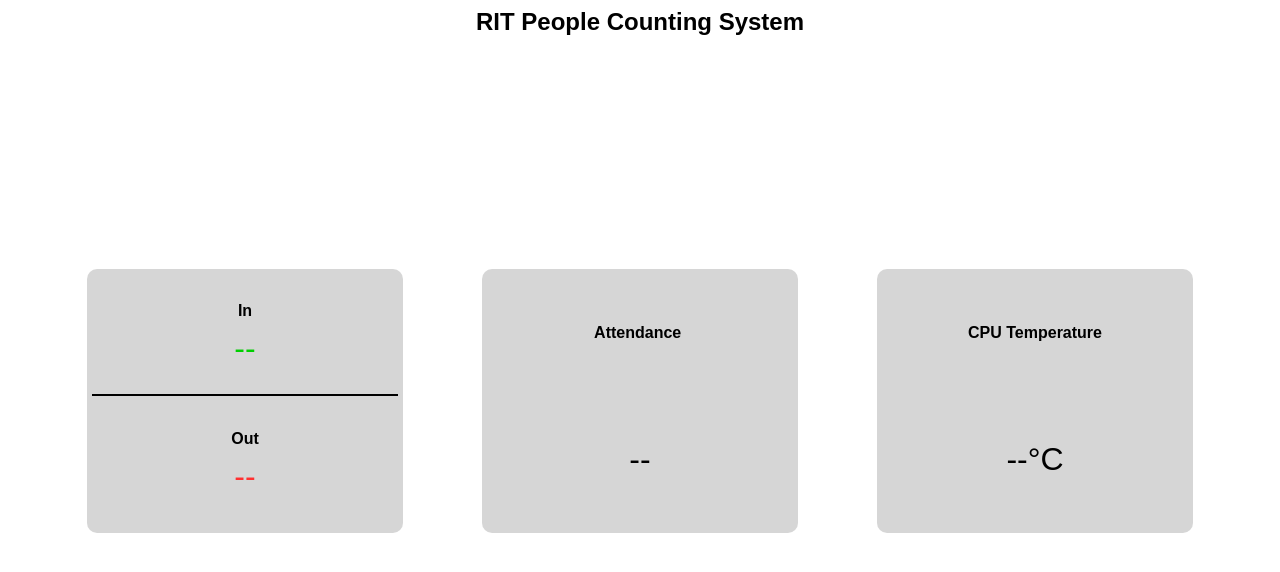
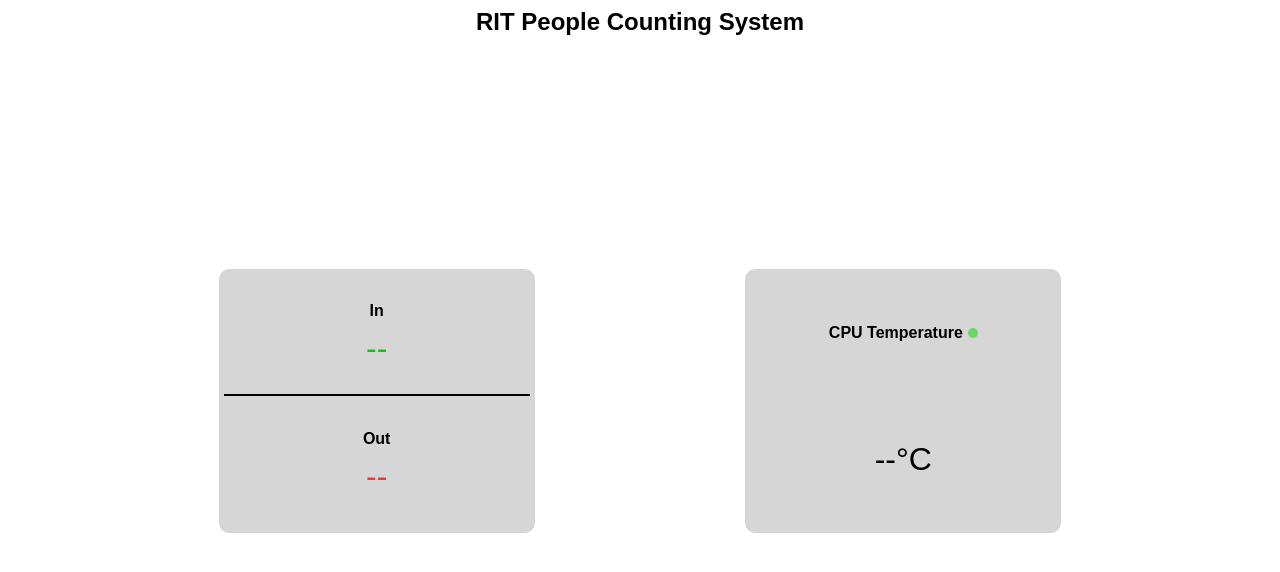
Before and after one commit to kamalesh-pathy-va/people-counting-system, a Flask app: page / in a window 1280 px wide. Shown: the top 572 px of the page. Run offline with Flask 3, Linux system fonts and the light colour scheme; data that the repository does not hold is empty.

Commit message:
fps removed, attendance removed

```diff
--- a/server/static/css/style.css
+++ b/server/static/css/style.css
@@ -15,7 +15,6 @@
 }
 
 .counter,
-.attendance,
 .temperature {
   display: flex;
   flex-direction: column;
@@ -26,7 +25,6 @@
   margin-bottom: 10px;
 }
 
-.attendance,
 .temperature {
   height: 15vh;
   display: flex;
@@ -35,7 +33,6 @@
   margin-bottom: 10px;
 }
 
-#attendance,
 #temp {
   font-size: xx-large;
 }
@@ -69,10 +66,10 @@
 }
 
 .live {
-  width: 30%;
+  width: 40%;
   display: flex;
   align-items: center;
-  justify-content: space-around;
+  justify-content: center;
 }
 
 .live-indicator {
@@ -80,6 +77,7 @@
   width: 10px;
   border-radius: 50%;
   background-color: #16da16;
+  margin-left: 5px;
   opacity: 1;
   animation: blink 1s ease-in infinite alternate;
 }
@@ -93,10 +91,13 @@
   }
 
   .counter,
-  .attendance,
   .temperature {
     width: 25%;
     height: 33vh;
+  }
+
+  .live {
+    width: 60%;
   }
 
   .in,
--- a/server/static/js/index.js
+++ b/server/static/js/index.js
@@ -3,10 +3,8 @@ function updateValue() {
              .then(data => {
                const inElement = document.getElementById('in');
                const outElement = document.getElementById('out');
-               const attendanceElement = document.getElementById('attendance');
                inElement.innerHTML = data["in"];
                outElement.innerHTML = data["out"];
-               attendanceElement.innerHTML = data["in"] - data["out"];
              });
 }
 
@@ -18,5 +16,5 @@ function updateTemperature() {
   })
 }
 
-setInterval(updateValue, 1000); // Update every second
+setInterval(updateValue, 1000);
 setInterval(updateTemperature, 10000);
--- a/server/templates/index.html
+++ b/server/templates/index.html
@@ -18,12 +18,8 @@
 			<span id="out">--</span>
 		</div>
 	</div>
-	<div class="attendance">
-		<div class="live"><span class="sub-head">Attendance</span><div class="live-indicator"></div></div>
-		<span id="attendance">--</span>
-	</div>
 	<div class="temperature">
-		<span class="sub-head">CPU Temperature</span>
+		<div class="live"><span class="sub-head">CPU Temperature</span> <div class="live-indicator"></div></div>
 		<span id="temp">--°C</span>
 	</div>
 </div>
```
Also changed, not shown: main.py (+6 -6 lines), 1 other file.
